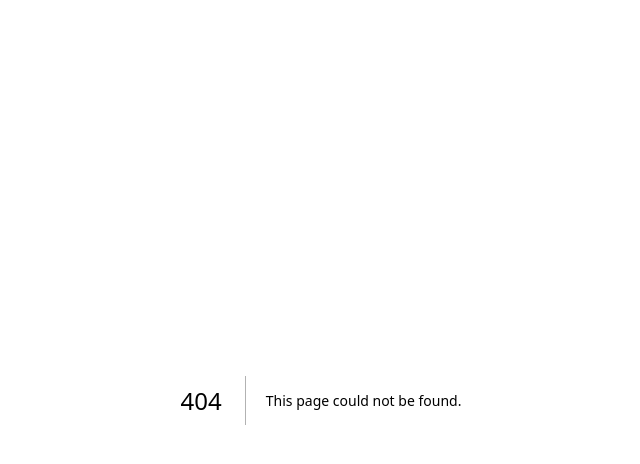
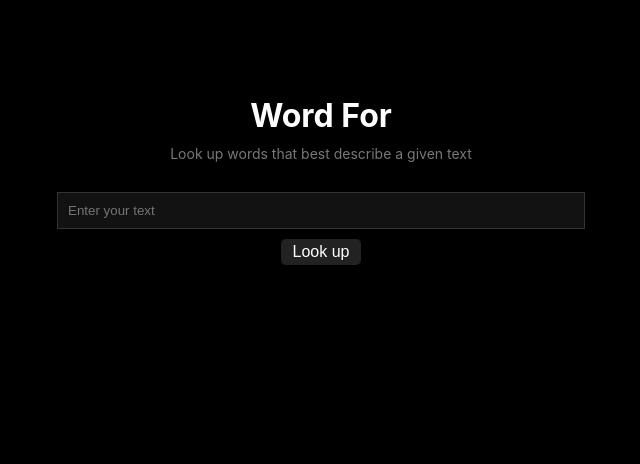
Before and after one commit to nishantrpai/tools.nishu.dev, a Next.js app: page /wordfor in a window 1280 px wide. Before the commit this address had no page. Shown: the top 464 px of the page, without its empty margins (319-959 px from the left). Built offline with nearby package versions, Linux system fonts and the light colour scheme.

Commit message:
word for

```diff
--- a/pages/index.js
+++ b/pages/index.js
@@ -337,6 +337,12 @@ export const tools = [
     description: 'Check if a text is generated by gpt',
     publishDate: '18th May 2024',
     url: '/isitgpt',
+  },
+  {
+    title: 'Word for',
+    description: 'Find words for a given word',
+    publishDate: '19th May 2024',
+    url: '/wordfor',
   }
   // {
   //   title: 'Elaborate',
--- /dev/null
+++ b/pages/wordfor.js
@@ -0,0 +1,63 @@
+// look up words that best describe a given text
+import Head from 'next/head'
+import styles from '@/styles/Home.module.css'
+import { useState, useEffect } from 'react'
+
+
+export default function Home() {
+  const [text, setText] = useState('')
+  const [sensationalizedText, setSensationalizedText] = useState('')
+  const [loading, setLoading] = useState(false)
+
+  const sensationalize = async () => {
+    // make api call to /api/gpt?prompt
+    setLoading(true)
+    const res = await fetch(`/api/gpt?prompt='"Suggest words that mean ${text}" in any language. It can be niche, unknown words, prefer known words. Don't simply translate. It should be one words preferrably. Give a bullet list, in brackets language if not English. No quotes. Don't add any extra words.'`)
+    const data = await res.json()
+    setSensationalizedText(data.response)
+    setLoading(false)
+  }
+
+  return (
+    <>
+      <Head>
+        <title>Word For</title>
+        <meta name="description" content="Look up words that best describe a given text" />
+        <link rel="icon" href="/favicon.ico" />
+      </Head>
+
+      <main className={styles.container}>
+        <h1 className={styles.title}>
+          Word For
+        </h1>
+        <span style={{ color: '#777', fontSize: '14px', marginBottom: '20px', display: 'block' }}>
+          Look up words that best describe a given text
+        </span>
+
+
+        <input
+          type="text"
+          value={text}
+          onChange={(e) => setText(e.target.value)}
+          placeholder="Enter your text"
+          style={{
+            width: '100%',
+            border: '1px solid #333',
+            padding: '10px',
+            outline: 'none',
+          }}
+        />
+
+        <button onClick={sensationalize} className={styles.button}>
+          {loading ? 'Looking up...' : 'Look up'}
+        </button>
+
+        {sensationalizedText && (
+          <div style={{ whiteSpace: 'pre-wrap', fontFamily: 'monospace', textAlign: 'left', padding: '10px', border: '1px solid #333', background: '#333', width: '100%', lineHeight: 1.5}}>
+            {sensationalizedText}
+          </div>
+        )}
+      </main>
+    </>
+  )
+}
```
